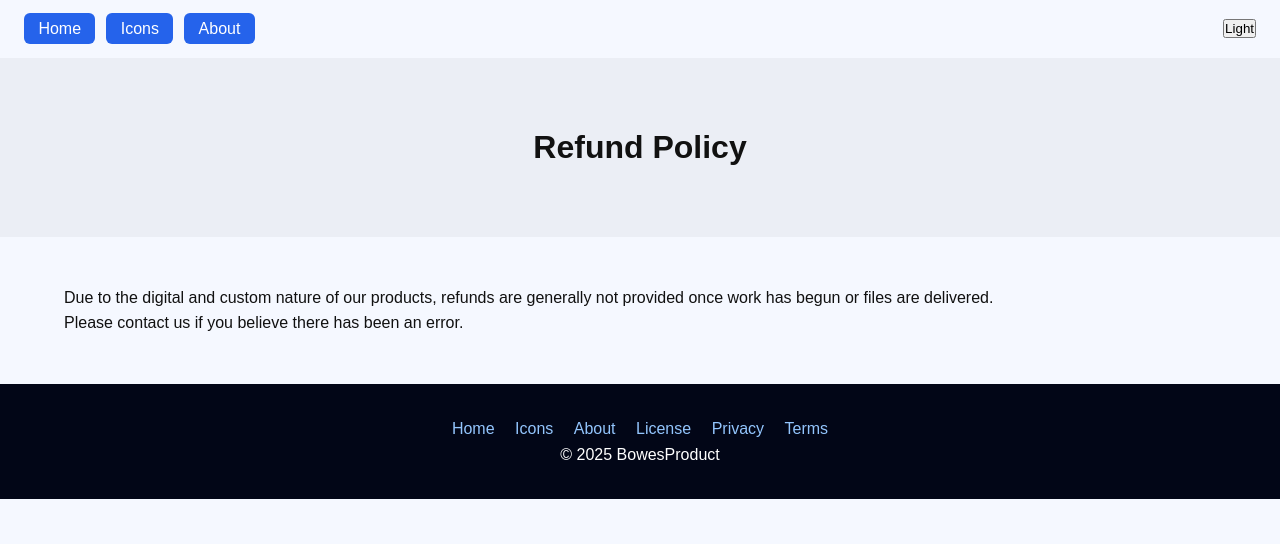
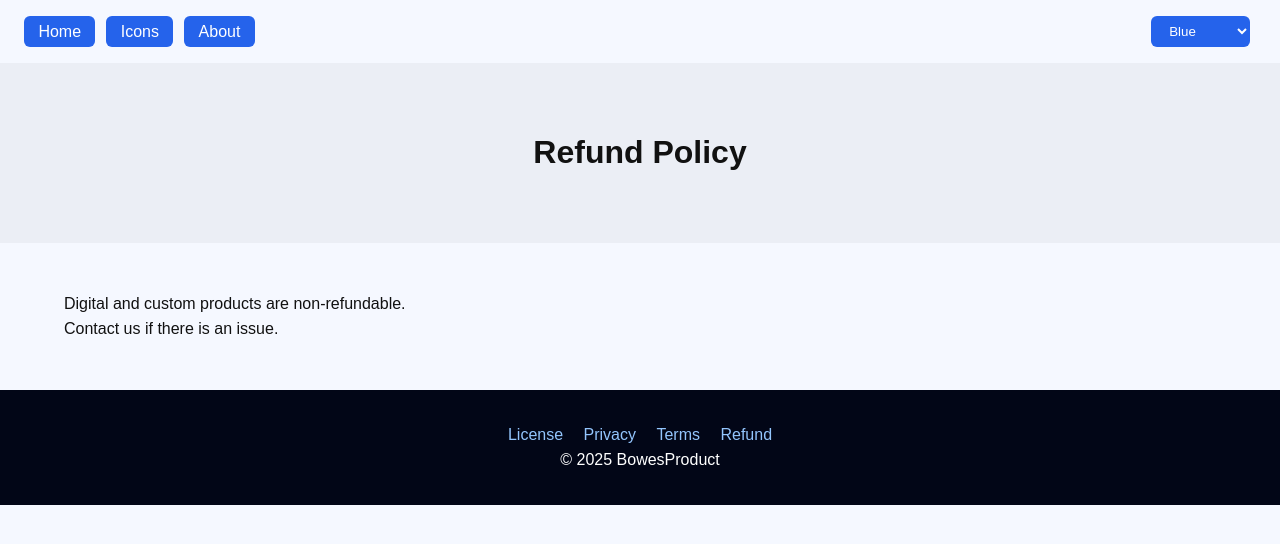
Before and after one commit to Dis513/BowesProduct, a plain HTML site: page refund.html in a window 1280 px wide. Drawn offline with Linux system fonts and the light colour scheme.

Commit message:
Update refund.html

```diff
--- a/refund.html
+++ b/refund.html
@@ -2,49 +2,47 @@
 <html lang="en">
 <head>
 <meta charset="UTF-8">
-  <title>Refund Policy – BowesProduct</title>
-  <meta name="viewport" content="width=device-width, initial-scale=1.0">
+<title>Refund – BowesProduct</title>
+<meta name="viewport" content="width=device-width,initial-scale=1">
 <link rel="stylesheet" href="style.css">
 </head>
-<body>
+<body class="theme-blue">
 
 <nav class="nav">
-  <div class="nav-left">
+  <div>
     <a href="index.html">Home</a>
     <a href="icons.html">Icons</a>
     <a href="about.html">About</a>
   </div>
-  <button id="themeToggle">Light</button>
+  <select id="themeSelect">
+    <option value="theme-blue">Blue</option>
+    <option value="theme-emerald">Emerald</option>
+    <option value="theme-violet">Violet</option>
+    <option value="theme-amber">Amber</option>
+  </select>
 </nav>
 
-<header class="hero">
-  <h1>Refund Policy</h1>
-</header>
+<header class="hero"><h1>Refund Policy</h1></header>
 
 <section>
-  <p>
-    Due to the digital and custom nature of our products, refunds are
-    generally not provided once work has begun or files are delivered.
-  </p>
-  <p>
-    Please contact us if you believe there has been an error.
-  </p>
+<p>Digital and custom products are non-refundable.</p>
+<p>Contact us if there is an issue.</p>
 </section>
 
 <footer>
-  <a href="index.html">Home</a>
-  <a href="icons.html">Icons</a>
-  <a href="about.html">About</a>
 <a href="license.html">License</a>
 <a href="privacy.html">Privacy</a>
 <a href="terms.html">Terms</a>
+<a href="refund.html">Refund</a>
 <p>© 2025 BowesProduct</p>
 </footer>
 
 <script>
-const btn=document.getElementById("themeToggle");
-if(localStorage.getItem("theme")==="dark"){document.body.classList.add("dark");btn.textContent="Dark";}
-btn.onclick=()=>{document.body.classList.toggle("dark");const d=document.body.classList.contains("dark");btn.textContent=d?"Dark":"Light";localStorage.setItem("theme",d?"dark":"light");};
+const t=document.getElementById("themeSelect");
+const s=localStorage.getItem("theme")||"theme-blue";
+document.body.className=s;
+t.value=s;
+t.onchange=()=>{document.body.className=t.value;localStorage.setItem("theme",t.value);}
 </script>
 
 </body>
```
Lines whose indentation alone changed are shown as unchanged.
